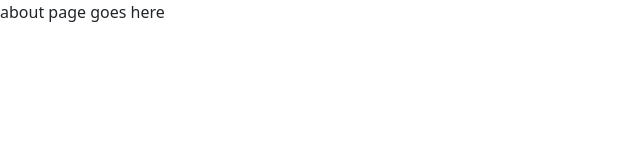
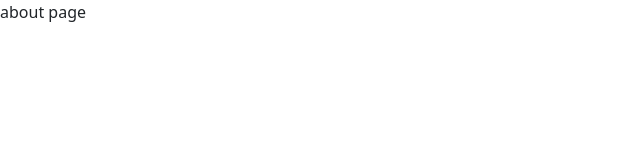
Before and after one commit to T-rognerud/Web-Design1-sg-2025, a plain HTML site: page About.html in a window 1280 px wide. Shown: the full height of the page, 0-640 px from the left. Drawn offline with nearby package versions, Linux system fonts and the light colour scheme; a web font is replaced by a local one.

Commit message:
about page fix?

```diff
--- a/About.html
+++ b/About.html
@@ -23,15 +23,14 @@
     </style>
   </head>
   <body>
-    <!--begin header-->
     <header-component></header-component>
     <!--end header-->
+    <main>
+about page
+    </main>
 
-    <main>about page goes here</main>
     <!--begin footer-->
     <footer-component></footer-component>
-    <!--end footer-->
-    <section>
       <!-- Bootstrap CDN JS-->
 
       <script src="https://cdn.jsdelivr.net/npm/bootstrap@5.3.3/dist/js/bootstrap.bundle.min.js" integrity="sha384-YvpcrYf0tY3lHB60NNkmXc5s9fDVZLESaAA55NDzOxhy9GkcIdslK1eN7N6jIeHz" crossorigin="anonymous"></script>
```
